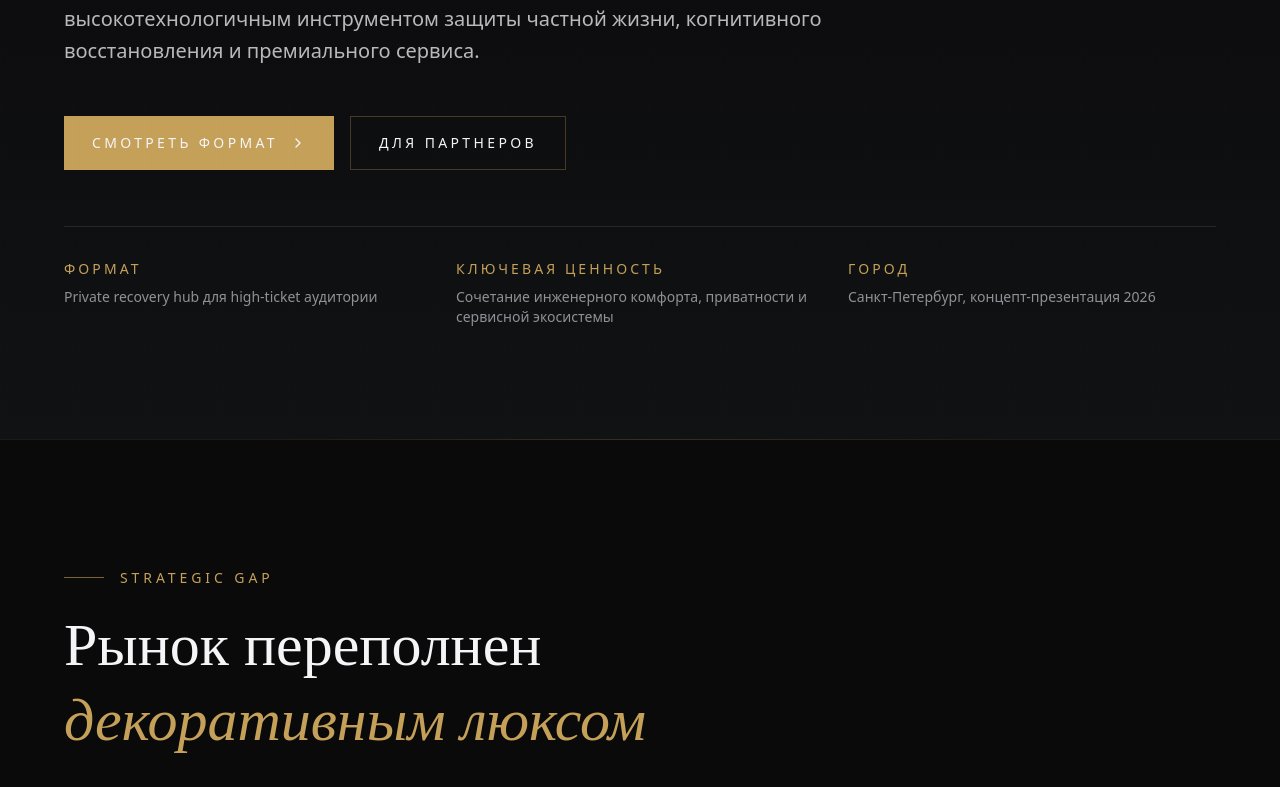
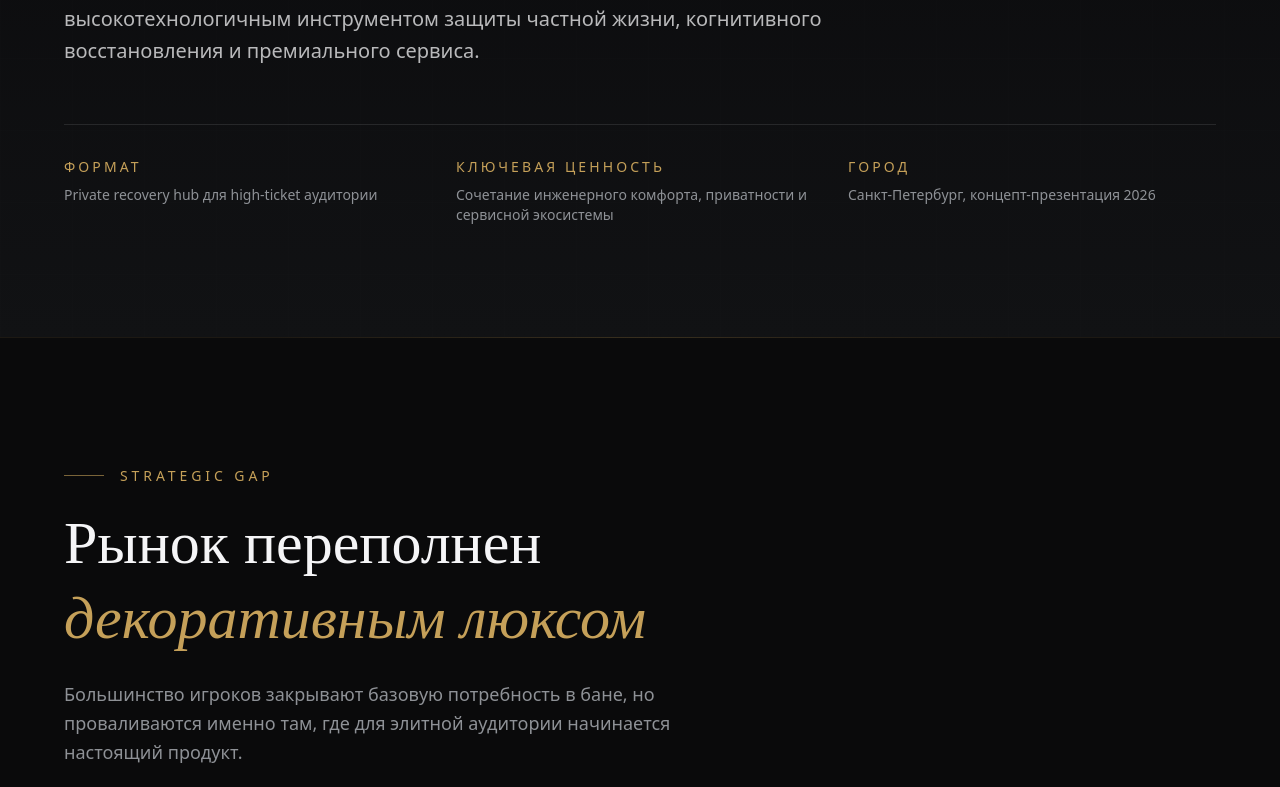
Before and after one commit to ylevin1989/cigar-club-invest, a React (Vite) app: page /bathhouse in a window 1280 px wide. Shown: the part 806-1593 px from the top of the page. Built offline with nearby package versions, Linux system fonts and the light colour scheme.

Commit message:
refine: simplify messaging and remove pricing cues

```diff
--- a/src/components/bathhouse/BathhouseLanding.tsx
+++ b/src/components/bathhouse/BathhouseLanding.tsx
@@ -1,7 +1,6 @@
 import { motion } from 'framer-motion'
 import {
   Activity,
-  ChevronRight,
   LockKeyhole,
   ShieldCheck,
   Sparkles,
@@ -43,19 +42,16 @@ const packages = [
   {
     name: 'Express Recovery',
     duration: '90 мин',
-    price: '45 000 ₽',
     goal: 'Срочное восстановление когнитивного ресурса перед важной встречей или перелетом.',
   },
   {
     name: 'Strategic Session',
     duration: '3 часа',
-    price: '110 000 ₽',
     goal: 'Глубокое физическое восстановление и приватное пространство для переговоров без внешнего шума.',
   },
   {
     name: 'Absolute Recharge',
     duration: '5 часов',
-    price: '180 000 ₽',
     goal: 'Полная перезагрузка организма, сопоставимая по эффекту с недельным ретритом.',
   },
 ]
@@ -139,21 +135,6 @@ export default function BathhouseLanding() {
               Мы проектируем объект, где баня перестает быть услугой и становится высокотехнологичным
               инструментом защиты частной жизни, когнитивного восстановления и премиального сервиса.
             </p>
-            <div className="mt-12 flex flex-col gap-4 sm:flex-row">
-              <a
-                href="#packages"
-                className="inline-flex items-center justify-center gap-3 bg-brand-gold px-7 py-4 text-sm uppercase tracking-[0.24em] text-brand-bg transition-transform duration-300 hover:-translate-y-0.5"
-              >
-                Смотреть формат
-                <ChevronRight size={16} />
-              </a>
-              <a
-                href="#partners"
-                className="inline-flex items-center justify-center border border-brand-gold/30 px-7 py-4 text-sm uppercase tracking-[0.24em] text-brand-light transition-colors duration-300 hover:border-brand-gold hover:text-brand-gold"
-              >
-                Для партнеров
-              </a>
-            </div>
           </motion.div>
 
           <motion.div
@@ -306,7 +287,7 @@ export default function BathhouseLanding() {
               All-Inclusive Model
             </p>
             <h2 className="text-4xl leading-tight text-brand-light md:text-6xl">
-              Фиксированная цена
+              Форматы посещения
               <span className="block italic font-light text-brand-gold">без раздражающих транзакций</span>
             </h2>
           </motion.div>
@@ -321,7 +302,6 @@ export default function BathhouseLanding() {
                 <div>
                   <p className="text-xs uppercase tracking-[0.24em] text-brand-gold">{item.duration}</p>
                   <h3 className="mt-4 text-3xl text-brand-light">{item.name}</h3>
-                  <p className="mt-4 text-5xl text-brand-gold">{item.price}</p>
                   <p className="mt-6 text-sm leading-relaxed text-brand-muted md:text-base">{item.goal}</p>
                 </div>
               </motion.article>
--- a/src/components/home/UnoLanding.tsx
+++ b/src/components/home/UnoLanding.tsx
@@ -1,6 +1,5 @@
 import { motion } from 'framer-motion'
 import {
-  ArrowRight,
   Crown,
   Landmark,
   MapPin,
@@ -99,21 +98,6 @@ export default function UnoLanding() {
               {' '}
               — новую среду приватного досуга, эстетики и статуса в самом сердце Петербурга.
             </p>
-            <div className="mt-12 flex flex-col gap-4 sm:flex-row">
-              <a
-                href="#presentation"
-                className="inline-flex items-center justify-center gap-3 bg-brand-gold px-7 py-4 text-sm uppercase tracking-[0.24em] text-brand-bg transition-transform duration-300 hover:-translate-y-0.5"
-              >
-                Получить презентацию
-                <ArrowRight size={16} />
-              </a>
-              <a
-                href="#heritage"
-                className="inline-flex items-center justify-center border border-brand-gold/30 px-7 py-4 text-sm uppercase tracking-[0.24em] text-brand-light transition-colors duration-300 hover:border-brand-gold hover:text-brand-gold"
-              >
-                Узнать больше
-              </a>
-            </div>
           </motion.div>
 
           <motion.div
--- a/src/components/invest/PitchContact.tsx
+++ b/src/components/invest/PitchContact.tsx
@@ -15,11 +15,11 @@ export default function PitchContact() {
             className="md:col-span-2 text-center max-w-3xl mx-auto"
           >
             <h2 className="text-3xl md:text-5xl font-serif text-brand-light mb-6">
-              Присоединяйтесь к <span className="italic font-light text-brand-gold">сообществу</span>
+              Приватное <span className="italic font-light text-brand-gold">сообщество</span>
             </h2>
             <div className="space-y-6 text-brand-muted font-light leading-relaxed mb-12">
               <p className="text-xl text-brand-light/90 font-medium">
-                Мы создаем безупречное приватное пространство для отдыха и деловых встреч. Эксклюзивный формат, премиальный сервис и бескомпромиссное качество.
+                Безупречное приватное пространство для отдыха и деловых встреч. Эксклюзивный формат, премиальный сервис и бескомпромиссное качество.
               </p>
               <p>
                 Высокий барьер входа, прямые контракты на поставку редких сигар и статусное окружение гарантируют исключительный уровень клуба. Основной фокус направлен на создание идеальной атмосферы: от прецизионной вентиляции до профессиональной комнаты-хьюмидора.
--- a/src/components/ui/GlobalNav.tsx
+++ b/src/components/ui/GlobalNav.tsx
@@ -4,9 +4,9 @@ import { Menu, X } from 'lucide-react'
 
 const links = [
   { to: '/', label: 'Главная' },
+  { to: '/wine-cellar', label: 'Винный погреб' },
+  { to: '/bathhouse', label: 'Банный комплекс' },
   { to: '/invest', label: 'Сигарный клуб' },
-  { to: '/bathhouse', label: 'Банный комплекс' },
-  { to: '/wine-cellar', label: 'Винный погреб' },
 ]
 
 function linkClass(isActive: boolean) {
```
